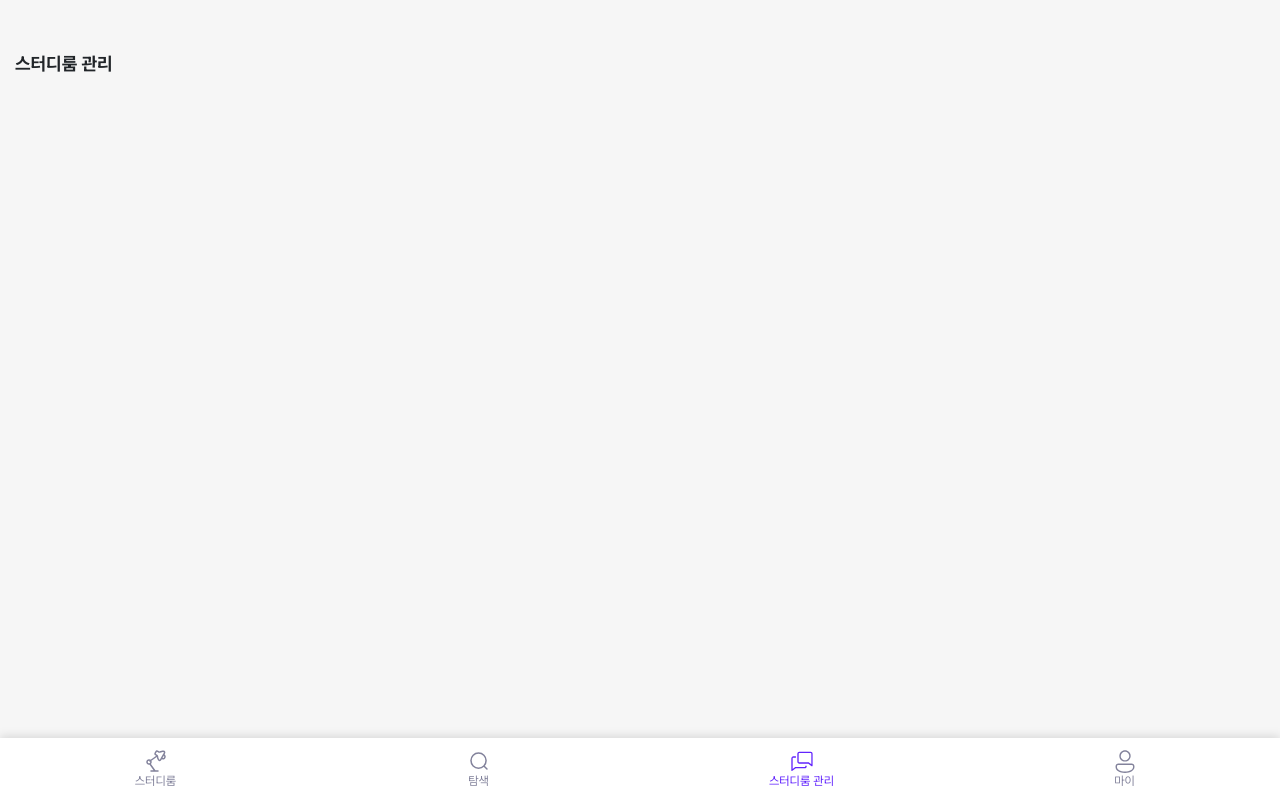
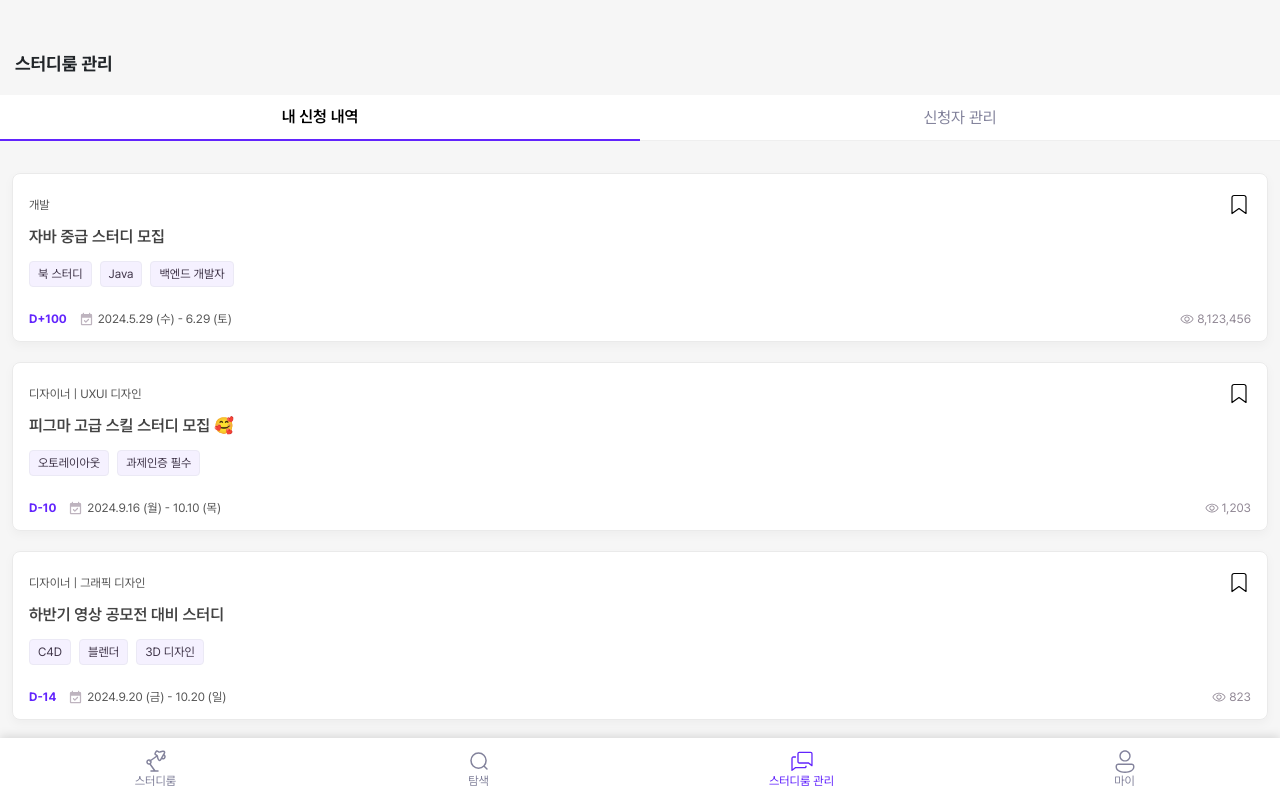
Before and after one commit to yoo-nji/Uandmy_Frontend, a Next.js app: page /manage-studyroom in a window 1280 px wide. Shown: the top 800 px of the page. Built offline with nearby package versions, Linux system fonts and the light colour scheme.

Commit message:
[🎨style]: 스터디룸 관리 레이아웃 수정

```diff
--- a/src/app/manage-studyroom/page.tsx
+++ b/src/app/manage-studyroom/page.tsx
@@ -1,4 +1,3 @@
-
 'use client';
 import React, { useState } from 'react';
 import AccordionDown from '../../../public/images/AccordionDown.svg';
@@ -8,7 +7,6 @@ import StudyroomCard, {
   StudyroomCardProps,
 } from '@/components/common/StudyroomCard';
 import CommonHeader from '@/components/common/CommonHeader';
-
 
 interface StudyStatusProps {
   id: string;
@@ -117,14 +115,13 @@ const Page = () => {
   };
 
   return (
-
     <div className="w-full min-h-screen">
-   <div className="w-full px-[.9375rem] pt-11 pb-20 min-h-screen bg-[#F6F6F6]">
-      {/* Gnb 라우팅 테스트 위해 임의로 넣어놓은 컨텐츠입니다. */}
+      <div className="w-full  pt-11 pb-20 min-h-screen bg-[#F6F6F6]">
+        <div className="px-[.9375rem]">
           <CommonHeader title="스터디룸 관리" />
         </div>
 
-      <div className="w-full bg-white">
+        <div className="w-full ">
           {/* 슬라이드 메뉴 (내 신청 내역 | 신청자 관리) */}
           <div className="bg-white h-[2.875rem] flex">
             {menus.map((menu) => (
@@ -141,14 +138,29 @@ const Page = () => {
             ))}
           </div>
 
-        {/* 신청자 관리 화면 */}
-        {selectedMenu === 'applicant management' ? (
-          <div className="mt-5">
+          {/* 내 신청 내역 화면 */}
+          {selectedMenu === 'my application' ? (
+            <div className="flex flex-col gap-5 p-3 mt-5">
+              {myApplicationDatas.map((cardItem, idx) => (
+                <StudyroomCard
+                  key={idx}
+                  position={cardItem.position}
+                  title={cardItem.title}
+                  tags={cardItem.tags}
+                  startDate={cardItem.startDate}
+                  endDate={cardItem.endDate}
+                  views={cardItem.views}
+                />
+              ))}
+            </div>
+          ) : (
+            //신청자 관리 화면
+            <div className="bg-white">
               {studyStatus.map((study) => (
                 <div key={study.id} className="mb-4">
                   <div
                     onClick={() => handleAccordionClick(study.id)}
-                  className="cursor-pointer p-3 flex justify-between items-center border-b border-[#F6F6F6]">
+                    className=" cursor-pointer p-3 flex justify-between items-center border-b border-[#F6F6F6]">
                     <p className="font-semibold">{study.title}</p>
                     <span>
                       {showAccordion === study.id ? (
@@ -172,22 +184,8 @@ const Page = () => {
                 </div>
               ))}
             </div>
-        ) : (
-          // 내 신청 내역 화면
-          <div className="flex flex-col gap-5 p-3 mt-5">
-            {myApplicationDatas.map((cardItem, idx) => (
-              <StudyroomCard
-                key={idx}
-                position={cardItem.position}
-                title={cardItem.title}
-                tags={cardItem.tags}
-                startDate={cardItem.startDate}
-                endDate={cardItem.endDate}
-                views={cardItem.views}
-              />
-            ))}
+          )}
         </div>
-        )}
       </div>
     </div>
   );
```
Lines whose indentation alone changed are shown as unchanged.
